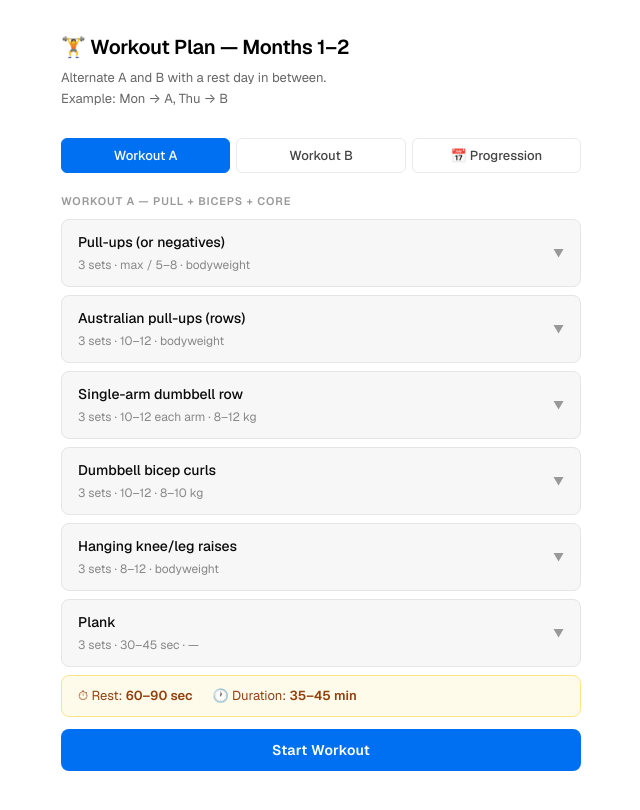
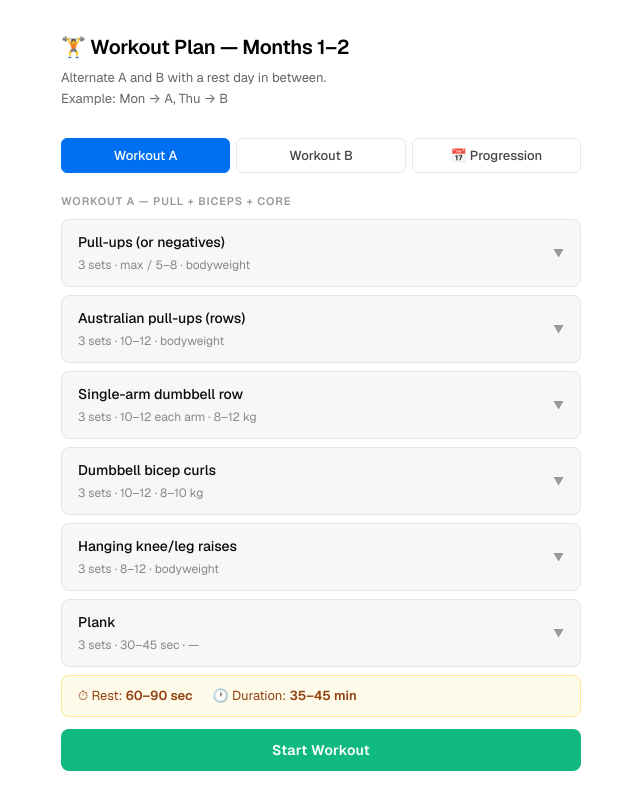
Before and after one commit to ArtemSviatnenko/my-home-workout, a React (Vite) app: page / in a window 1280 px wide. Shown: the top 810 px of the page, without its empty margins (319-959 px from the left). Built offline with nearby package versions, Linux system fonts and the light colour scheme.

Commit message:
fix: start workout button always green

```diff
--- a/src/components/WorkoutView.tsx
+++ b/src/components/WorkoutView.tsx
@@ -83,7 +83,7 @@ export default function WorkoutView({ workoutKey, workout, session, onStart, onP
             padding: "12px 0",
             borderRadius: 8,
             border: "none",
-            background: workout.color,
+            background: "#10b981",
             color: "#fff",
             fontSize: 14,
             fontWeight: 600,
```
